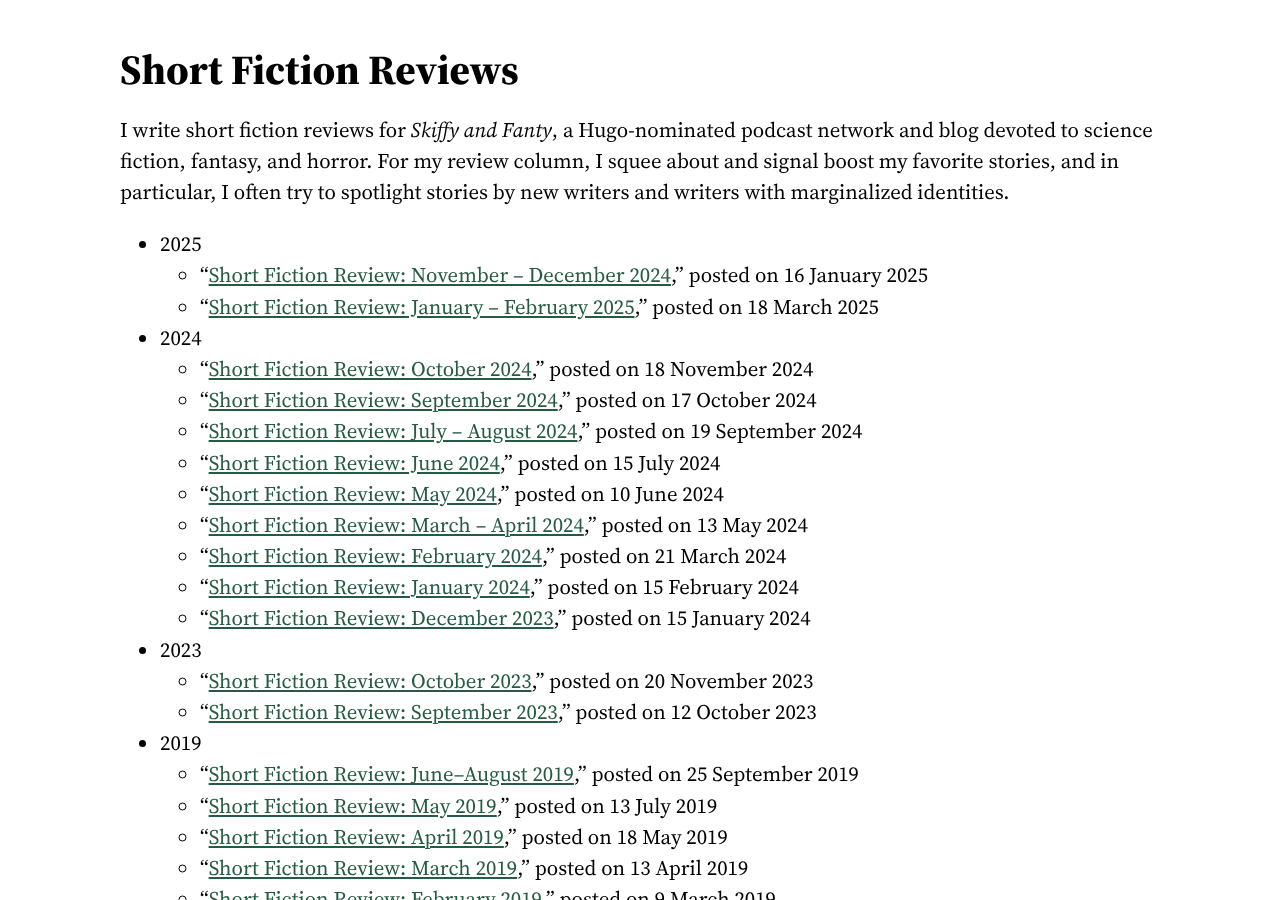
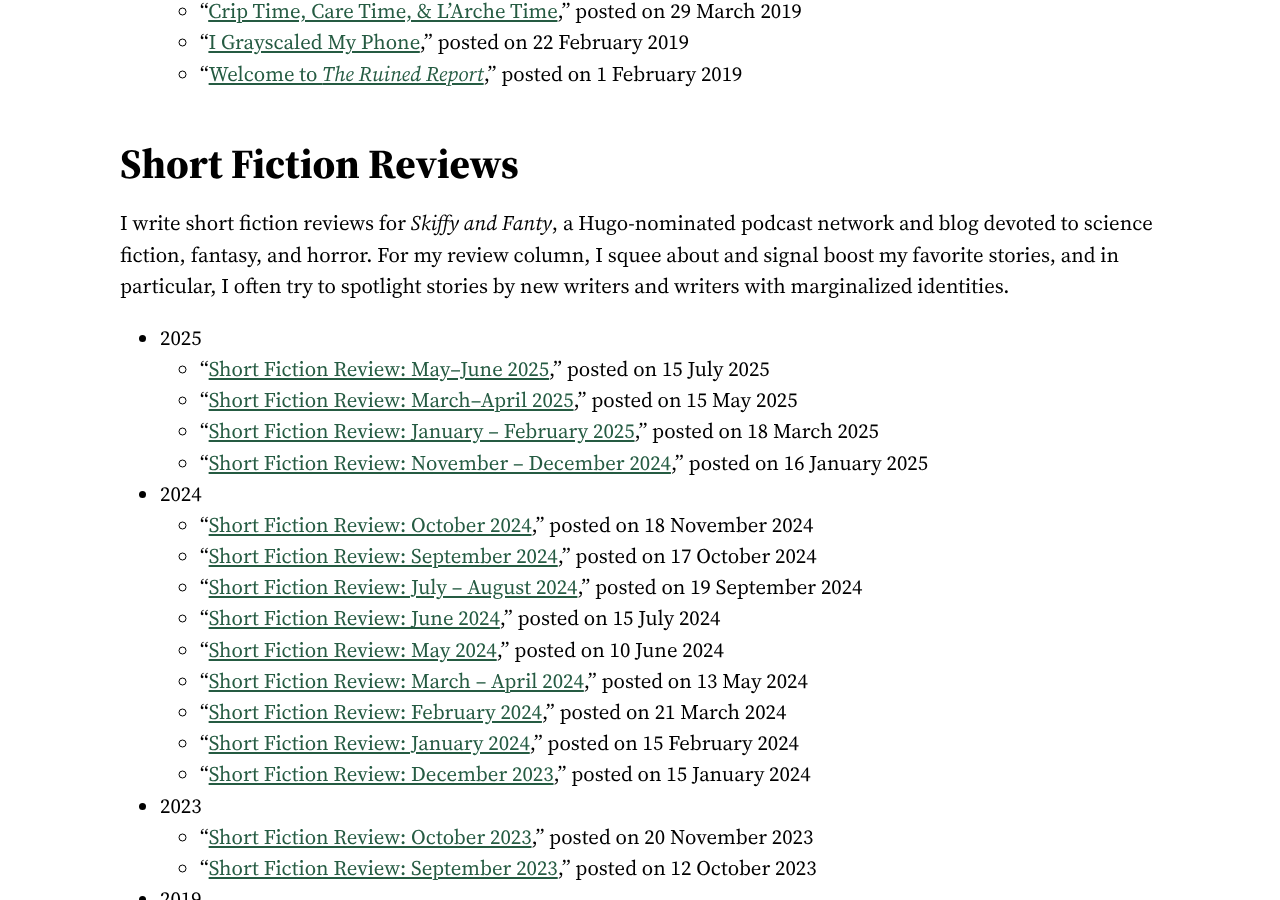
Before and after one commit to cncoulter/camcoulter.com, a Jekyll site: the page built from Publications.html, in a window 1280 px wide and 900 px high, scrolled down 1923 px. Built offline with Jekyll 4.4.1, drawn with Linux system fonts in a browser that asks for light colours; some web fonts are replaced; some of the changed text lies outside the part shown.

Commit message:
Update publications

```diff
--- a/Publications.html
+++ b/Publications.html
@@ -33,6 +33,11 @@ description: "Here's all my published essays, poetry, reviews, and more."
 <p><cite>The Ruined Report</cite> is a blog I co-founded that's by former Jesuit Volunteers and is all about social justice, simple living, community, and spirituality.</p>
 
 <ul>
+	<li>2025
+		<ul>
+			<li>“<a href="https://theruinedreport.com/2025/04/11/friendship-community-are-underrated-reflecting-on-the-other-significant-others-by-rhaina-cohen/" class="font-weight-bold">Friendship & Community Are Underrated: Reflecting on The Other Significant Others by Rhaina Cohen</a>,” posted on 11 April 2025</li>
+		</ul>
+	</li>
 	<li>
 		2024
 		<ul>
@@ -94,8 +99,10 @@ description: "Here's all my published essays, poetry, reviews, and more."
 <ul>
 	<li>2025
 		<ul>
+			<li>“<a href="https://skiffyandfanty.com/blog/short-fiction-review-may-june-2025/" class="font-weight-bold">Short Fiction Review: May–June 2025</a>,” posted on 15 July 2025</li>
+			<li>“<a href="https://skiffyandfanty.com/blog/short-fiction-review-march-april-2025/" class="font-weight-bold">Short Fiction Review: March–April 2025</a>,” posted on 15 May 2025</li>
+			<li>“<a href="https://skiffyandfanty.com/blog/short-fiction-review-january-february-2025/" class="font-weight-bold">Short Fiction Review: January – February 2025</a>,” posted on 18 March 2025</li>
 			<li>“<a href="https://skiffyandfanty.com/blog/short-fiction-review-november-december-2024/" class="font-weight-bold">Short Fiction Review: November – December 2024</a>,” posted on 16 January 2025</li>
-			<li>“<a href="https://skiffyandfanty.com/blog/short-fiction-review-january-february-2025/" class="font-weight-bold">Short Fiction Review: January – February 2025</a>,” posted on 18 March 2025</li>
 		</ul>
 	<li>2024
 		<ul>
```
